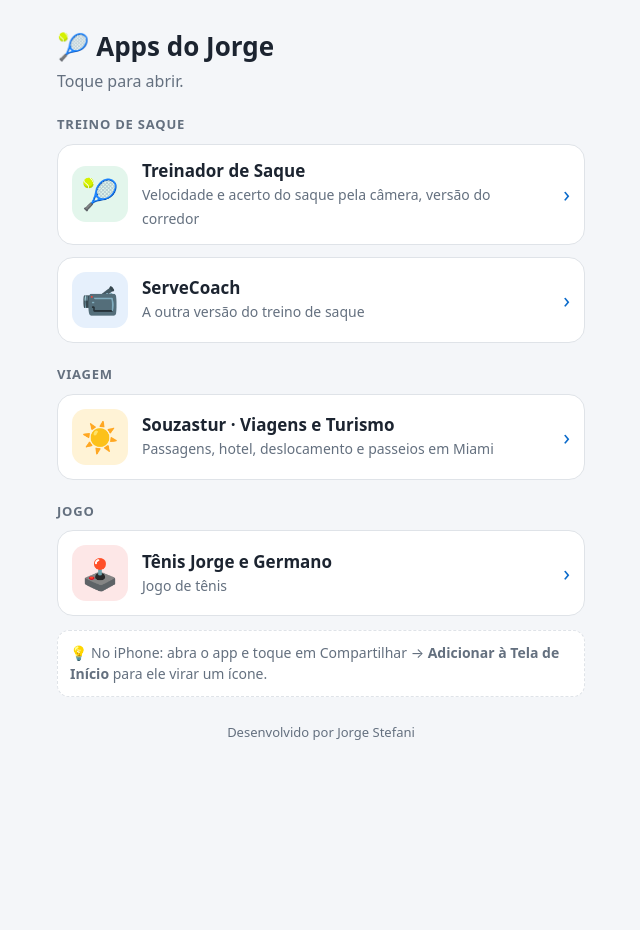
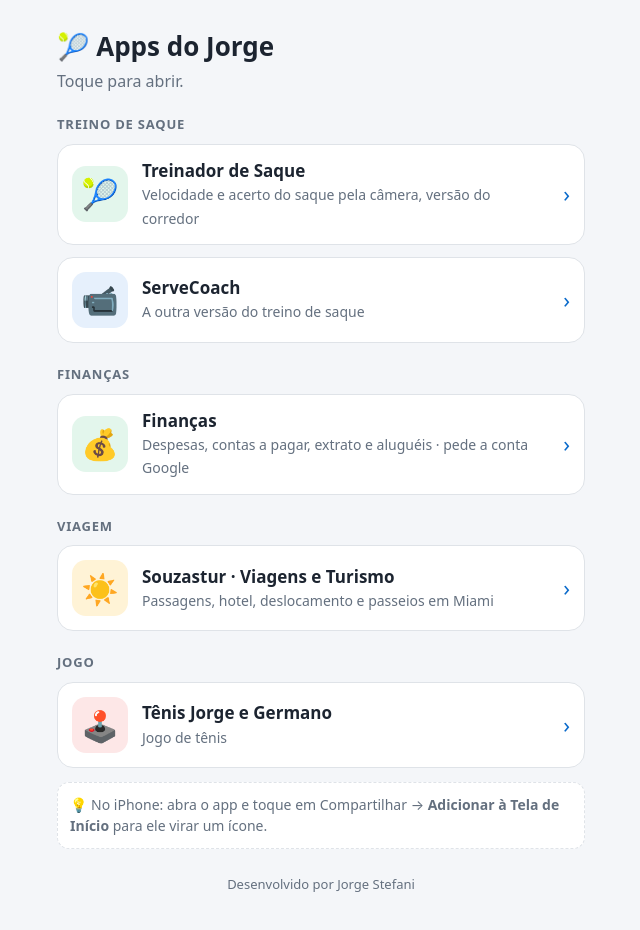
Before and after one commit to jorgestefani/jorgestefani.github.io, a plain HTML site: page index.html in a window 1280 px wide. Shown: the whole page, without its empty margins (319-959 px from the left). Before the commit the page ends 800 px from the top, so only its background shows below. Drawn offline with Linux system fonts and the light colour scheme.

Commit message:
Página inicial: Finanças

```diff
--- a/index.html
+++ b/index.html
@@ -34,6 +34,9 @@
   <a class="app" href="treinador-saque/"><span class="ic" style="background:#e3f6ec">🎾</span><span><span class="nm">Treinador de Saque</span><br><span class="ds">Velocidade e acerto do saque pela câmera, versão do corredor</span></span><span class="seta">›</span></a>
   <a class="app" href="servecoach/"><span class="ic" style="background:#e6f0fc">📹</span><span><span class="nm">ServeCoach</span><br><span class="ds">A outra versão do treino de saque</span></span><span class="seta">›</span></a>
 
+  <h2>Finanças</h2>
+  <a class="app" href="https://script.google.com/macros/s/AKfycby9VnAAewy9pRbyUQenahWfXhbLsO2HoGPT0wqWxwUbyjHToetGQhuWo0iJ3sAXmds/exec"><span class="ic" style="background:#e3f6ec">💰</span><span><span class="nm">Finanças</span><br><span class="ds">Despesas, contas a pagar, extrato e aluguéis · pede a conta Google</span></span><span class="seta">›</span></a>
+
   <h2>Viagem</h2>
   <a class="app" href="tenis-jorge-germano/monitor/"><span class="ic" style="background:#fff3d6">☀️</span><span><span class="nm">Souzastur · Viagens e Turismo</span><br><span class="ds">Passagens, hotel, deslocamento e passeios em Miami</span></span><span class="seta">›</span></a>
 
```
